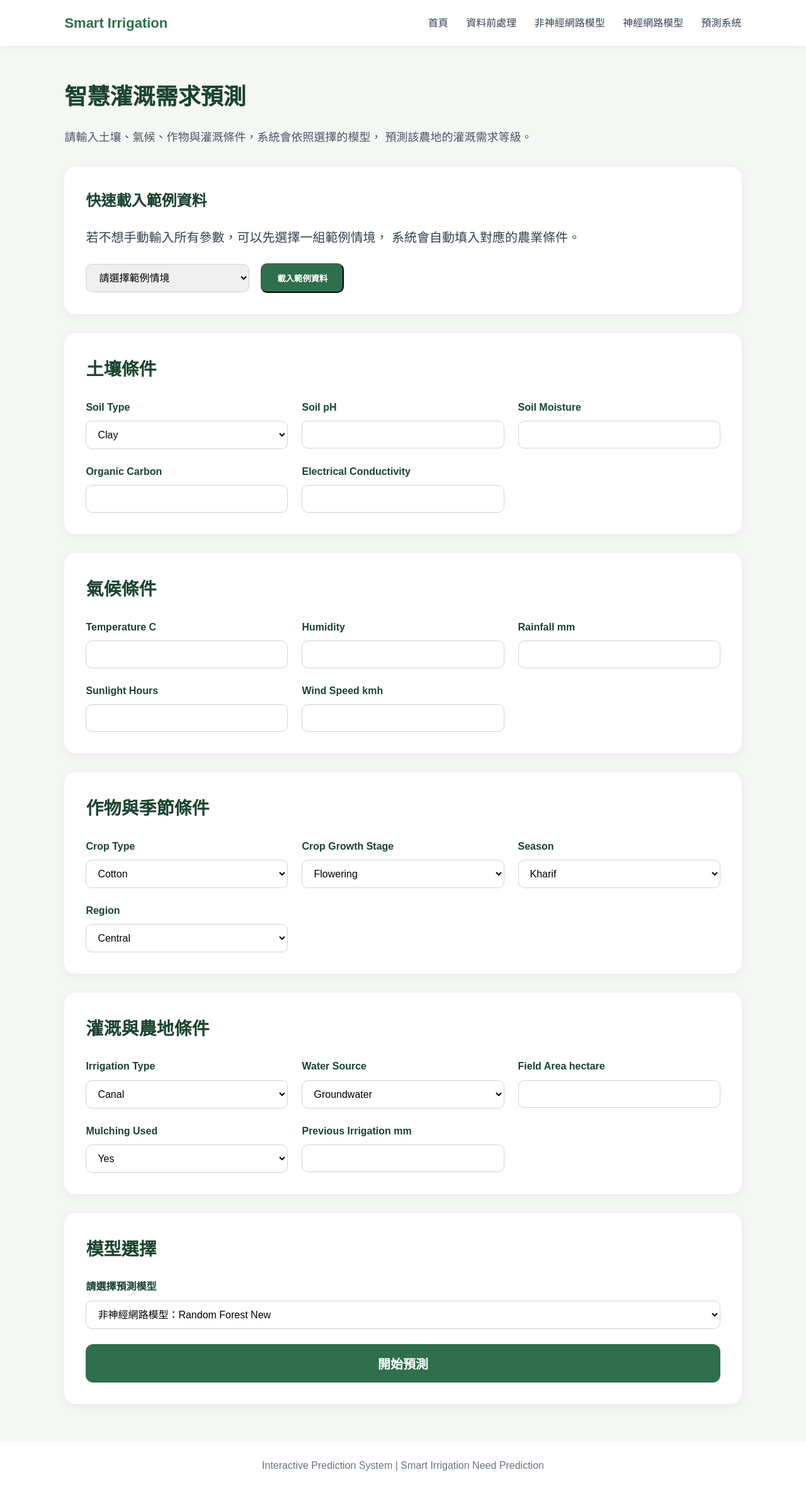
After one commit to Kooji0716/irrigation_web, a Flask app: page /predict in a window 1280 px wide. The commit adds this page. Shown: the whole page at 63% size. Run offline with Flask 3, Linux system fonts and the light colour scheme.

Commit message:
新增預測頁面，前端網頁初步完成

```diff
--- a/app.py
+++ b/app.py
@@ -1,4 +1,4 @@
-from flask import Flask, render_template
+from flask import Flask, render_template, request
 
 app = Flask(__name__)
 
@@ -23,5 +23,26 @@ def neural_network():
     return render_template("neural_network.html")
 
 
+@app.route("/predict", methods=["GET", "POST"])
+def predict():
+    if request.method == "POST":
+        model_type = request.form.get("model_type")
+
+        if model_type == "rf":
+            result = "Medium"
+            explanation = "目前使用的是非神經網路模型示範結果。正式版本會串接 Random Forest New 模型。"
+        else:
+            result = "Medium"
+            explanation = "目前使用的是神經網路模型示範結果。正式版本會串接 Keras / TensorFlow 模型。"
+
+        return render_template(
+            "predict.html",
+            result=result,
+            explanation=explanation
+        )
+
+    return render_template("predict.html")
+
+
 if __name__ == "__main__":
     app.run(debug=True)
--- a/static/css/style.css
+++ b/static/css/style.css
@@ -538,3 +538,134 @@ table td:nth-child(6) {
         width: 100%;
     }
 }
+
+/* =========================
+   Prediction Page
+========================= */
+.example-control {
+    display: flex;
+    gap: 18px;
+    align-items: center;
+    margin-top: 22px;
+    flex-wrap: wrap;
+}
+
+.example-control select {
+    padding: 12px 16px;
+    border: 1px solid #cbd5d1;
+    border-radius: 10px;
+    font-size: 16px;
+    min-width: 260px;
+}
+
+.predict-form {
+    margin-top: 30px;
+}
+
+.form-section {
+    background-color: #ffffff;
+    padding: 34px;
+    border-radius: 18px;
+    margin-bottom: 30px;
+    box-shadow: 0 4px 18px rgba(0, 0, 0, 0.05);
+}
+
+.form-section h2 {
+    color: #1b4332;
+    margin-bottom: 22px;
+    font-size: 28px;
+}
+
+.form-grid {
+    display: grid;
+    grid-template-columns: repeat(3, 1fr);
+    gap: 22px;
+}
+
+.form-group {
+    display: flex;
+    flex-direction: column;
+}
+
+.form-group label {
+    color: #1b4332;
+    font-weight: 700;
+    margin-bottom: 8px;
+}
+
+.form-group input,
+.form-group select {
+    padding: 12px 14px;
+    border: 1px solid #cbd5d1;
+    border-radius: 10px;
+    font-size: 16px;
+    background-color: #ffffff;
+}
+
+.form-group input:focus,
+.form-group select:focus {
+    outline: none;
+    border-color: #52b788;
+    box-shadow: 0 0 0 3px rgba(82, 183, 136, 0.16);
+}
+
+.full-width {
+    grid-column: 1 / -1;
+}
+
+.predict-btn {
+    margin-top: 24px;
+    width: 100%;
+    padding: 16px 24px;
+    background-color: #2f6f4e;
+    color: #ffffff;
+    border: none;
+    border-radius: 12px;
+    font-size: 20px;
+    font-weight: 700;
+    cursor: pointer;
+    transition: background-color 0.2s ease, transform 0.2s ease;
+}
+
+.predict-btn:hover {
+    background-color: #24583e;
+    transform: translateY(-2px);
+}
+
+.result-card {
+    background-color: #ffffff;
+    border-radius: 18px;
+    padding: 34px;
+    margin-bottom: 30px;
+    text-align: center;
+    box-shadow: 0 4px 18px rgba(0, 0, 0, 0.05);
+    border-left: 8px solid #52b788;
+}
+
+.result-card h2 {
+    color: #1b4332;
+    font-size: 30px;
+    margin-bottom: 16px;
+}
+
+.result-label {
+    font-size: 44px;
+    font-weight: 800;
+    color: #2f6f4e;
+    margin-bottom: 12px;
+}
+
+@media (max-width: 900px) {
+    .form-grid {
+        grid-template-columns: 1fr;
+    }
+
+    .example-control {
+        flex-direction: column;
+        align-items: stretch;
+    }
+
+    .example-control select {
+        width: 100%;
+    }
+}
--- /dev/null
+++ b/static/js/predict.js
@@ -0,0 +1,87 @@
+function setValue(id, value) {
+    document.getElementById(id).value = value;
+}
+
+function loadExample() {
+    const example = document.getElementById("exampleSelect").value;
+
+    if (example === "") {
+        alert("請先選擇一組範例情境");
+        return;
+    }
+
+    if (example === "dry") {
+        setValue("Soil_Type", "Sandy");
+        setValue("Soil_pH", 6.20);
+        setValue("Soil_Moisture", 15.00);
+        setValue("Organic_Carbon", 0.60);
+        setValue("Electrical_Conductivity", 1.20);
+
+        setValue("Temperature_C", 34.00);
+        setValue("Humidity", 38.00);
+        setValue("Rainfall_mm", 150.00);
+        setValue("Sunlight_Hours", 10.50);
+        setValue("Wind_Speed_kmh", 28.00);
+
+        setValue("Crop_Type", "Rice");
+        setValue("Crop_Growth_Stage", "Flowering");
+        setValue("Season", "Kharif");
+        setValue("Region", "South");
+
+        setValue("Irrigation_Type", "Drip");
+        setValue("Water_Source", "Groundwater");
+        setValue("Field_Area_hectare", 2.50);
+        setValue("Mulching_Used", "No");
+        setValue("Previous_Irrigation_mm", 20.00);
+    }
+
+    if (example === "normal") {
+        setValue("Soil_Type", "Loamy");
+        setValue("Soil_pH", 6.80);
+        setValue("Soil_Moisture", 35.00);
+        setValue("Organic_Carbon", 1.10);
+        setValue("Electrical_Conductivity", 1.80);
+
+        setValue("Temperature_C", 26.00);
+        setValue("Humidity", 62.00);
+        setValue("Rainfall_mm", 850.00);
+        setValue("Sunlight_Hours", 7.50);
+        setValue("Wind_Speed_kmh", 14.00);
+
+        setValue("Crop_Type", "Wheat");
+        setValue("Crop_Growth_Stage", "Vegetative");
+        setValue("Season", "Rabi");
+        setValue("Region", "Central");
+
+        setValue("Irrigation_Type", "Canal");
+        setValue("Water_Source", "River");
+        setValue("Field_Area_hectare", 1.80);
+        setValue("Mulching_Used", "Yes");
+        setValue("Previous_Irrigation_mm", 45.00);
+    }
+
+    if (example === "wet") {
+        setValue("Soil_Type", "Clay");
+        setValue("Soil_pH", 7.10);
+        setValue("Soil_Moisture", 58.00);
+        setValue("Organic_Carbon", 1.40);
+        setValue("Electrical_Conductivity", 2.10);
+
+        setValue("Temperature_C", 21.00);
+        setValue("Humidity", 85.00);
+        setValue("Rainfall_mm", 1900.00);
+        setValue("Sunlight_Hours", 5.50);
+        setValue("Wind_Speed_kmh", 6.00);
+
+        setValue("Crop_Type", "Sugarcane");
+        setValue("Crop_Growth_Stage", "Harvest");
+        setValue("Season", "Kharif");
+        setValue("Region", "East");
+
+        setValue("Irrigation_Type", "Rainfed");
+        setValue("Water_Source", "Rainwater");
+        setValue("Field_Area_hectare", 3.00);
+        setValue("Mulching_Used", "Yes");
+        setValue("Previous_Irrigation_mm", 80.00);
+    }
+}
--- a/templates/index.html
+++ b/templates/index.html
@@ -15,7 +15,7 @@
             <a href="/preprocessing">資料前處理</a>
             <a href="/sklearn-models">非神經網路模型</a>
             <a href="/neural-network">神經網路模型</a>
-            <a href="#">預測系統</a>
+            <a href="/predict">預測系統</a>
         </nav>
     </header>
 
--- a/templates/neural_network.html
+++ b/templates/neural_network.html
@@ -15,7 +15,7 @@
             <a href="/preprocessing">資料前處理</a>
             <a href="/sklearn-models">非神經網路模型</a>
             <a href="/neural-network">神經網路模型</a>
-            <a href="#">預測系統</a>
+            <a href="/predict">預測系統</a>
         </nav>
     </header>
 
--- /dev/null
+++ b/templates/predict.html
@@ -0,0 +1,246 @@
+<!DOCTYPE html>
+<html lang="zh-Hant">
+<head>
+    <meta charset="UTF-8">
+    <meta name="viewport" content="width=device-width, initial-scale=1.0">
+    <title>預測系統 | 智慧灌溉需求預測系統</title>
+    <link rel="stylesheet" href="{{ url_for('static', filename='css/style.css') }}">
+</head>
+<body>
+
+    <header class="navbar">
+        <div class="logo">Smart Irrigation</div>
+        <nav>
+             <a href="/">首頁</a>
+            <a href="/preprocessing">資料前處理</a>
+            <a href="/sklearn-models">非神經網路模型</a>
+            <a href="/neural-network">神經網路模型</a>
+            <a href="/predict">預測系統</a>
+        </nav>
+    </header>
+
+    <main class="container">
+
+        <section class="page-title">
+            <h1>智慧灌溉需求預測</h1>
+            <p>
+                請輸入土壤、氣候、作物與灌溉條件，系統會依照選擇的模型，
+                預測該農地的灌溉需求等級。
+            </p>
+        </section>
+
+        <section class="section">
+            <h2>快速載入範例資料</h2>
+            <p>
+                若不想手動輸入所有參數，可以先選擇一組範例情境，
+                系統會自動填入對應的農業條件。
+            </p>
+
+            <div class="example-control">
+                <select id="exampleSelect">
+                    <option value="">請選擇範例情境</option>
+                    <option value="dry">乾燥高溫情境</option>
+                    <option value="normal">一般中等情境</option>
+                    <option value="wet">濕潤低需求情境</option>
+                </select>
+
+                <button type="button" class="btn" onclick="loadExample()">載入範例資料</button>
+            </div>
+        </section>
+
+        <form action="/predict" method="POST" class="predict-form">
+
+            <section class="form-section">
+                <h2>土壤條件</h2>
+
+                <div class="form-grid">
+                    <div class="form-group">
+                        <label>Soil Type</label>
+                        <select name="Soil_Type" id="Soil_Type" required>
+                            <option value="Clay">Clay</option>
+                            <option value="Loamy">Loamy</option>
+                            <option value="Sandy">Sandy</option>
+                            <option value="Silt">Silt</option>
+                        </select>
+                    </div>
+
+                    <div class="form-group">
+                        <label>Soil pH</label>
+                        <input type="number" step="0.01" name="Soil_pH" id="Soil_pH" required>
+                    </div>
+
+                    <div class="form-group">
+                        <label>Soil Moisture</label>
+                        <input type="number" step="0.01" name="Soil_Moisture" id="Soil_Moisture" required>
+                    </div>
+
+                    <div class="form-group">
+                        <label>Organic Carbon</label>
+                        <input type="number" step="0.01" name="Organic_Carbon" id="Organic_Carbon" required>
+                    </div>
+
+                    <div class="form-group">
+                        <label>Electrical Conductivity</label>
+                        <input type="number" step="0.01" name="Electrical_Conductivity" id="Electrical_Conductivity" required>
+                    </div>
+                </div>
+            </section>
+
+            <section class="form-section">
+                <h2>氣候條件</h2>
+
+                <div class="form-grid">
+                    <div class="form-group">
+                        <label>Temperature C</label>
+                        <input type="number" step="0.01" name="Temperature_C" id="Temperature_C" required>
+                    </div>
+
+                    <div class="form-group">
+                        <label>Humidity</label>
+                        <input type="number" step="0.01" name="Humidity" id="Humidity" required>
+                    </div>
+
+                    <div class="form-group">
+                        <label>Rainfall mm</label>
+                        <input type="number" step="0.01" name="Rainfall_mm" id="Rainfall_mm" required>
+                    </div>
+
+                    <div class="form-group">
+                        <label>Sunlight Hours</label>
+                        <input type="number" step="0.01" name="Sunlight_Hours" id="Sunlight_Hours" required>
+                    </div>
+
+                    <div class="form-group">
+                        <label>Wind Speed kmh</label>
+                        <input type="number" step="0.01" name="Wind_Speed_kmh" id="Wind_Speed_kmh" required>
+                    </div>
+                </div>
+            </section>
+
+            <section class="form-section">
+                <h2>作物與季節條件</h2>
+
+                <div class="form-grid">
+                    <div class="form-group">
+                        <label>Crop Type</label>
+                        <select name="Crop_Type" id="Crop_Type" required>
+                            <option value="Cotton">Cotton</option>
+                            <option value="Maize">Maize</option>
+                            <option value="Potato">Potato</option>
+                            <option value="Rice">Rice</option>
+                            <option value="Sugarcane">Sugarcane</option>
+                            <option value="Wheat">Wheat</option>
+                        </select>
+                    </div>
+
+                    <div class="form-group">
+                        <label>Crop Growth Stage</label>
+                        <select name="Crop_Growth_Stage" id="Crop_Growth_Stage" required>
+                            <option value="Flowering">Flowering</option>
+                            <option value="Harvest">Harvest</option>
+                            <option value="Sowing">Sowing</option>
+                            <option value="Vegetative">Vegetative</option>
+                        </select>
+                    </div>
+
+                    <div class="form-group">
+                        <label>Season</label>
+                        <select name="Season" id="Season" required>
+                            <option value="Kharif">Kharif</option>
+                            <option value="Rabi">Rabi</option>
+                            <option value="Zaid">Zaid</option>
+                        </select>
+                    </div>
+
+                    <div class="form-group">
+                        <label>Region</label>
+                        <select name="Region" id="Region" required>
+                            <option value="Central">Central</option>
+                            <option value="East">East</option>
+                            <option value="North">North</option>
+                            <option value="South">South</option>
+                            <option value="West">West</option>
+                        </select>
+                    </div>
+                </div>
+            </section>
+
+            <section class="form-section">
+                <h2>灌溉與農地條件</h2>
+
+                <div class="form-grid">
+                    <div class="form-group">
+                        <label>Irrigation Type</label>
+                        <select name="Irrigation_Type" id="Irrigation_Type" required>
+                            <option value="Canal">Canal</option>
+                            <option value="Drip">Drip</option>
+                            <option value="Rainfed">Rainfed</option>
+                            <option value="Sprinkler">Sprinkler</option>
+                        </select>
+                    </div>
+
+                    <div class="form-group">
+                        <label>Water Source</label>
+                        <select name="Water_Source" id="Water_Source" required>
+                            <option value="Groundwater">Groundwater</option>
+                            <option value="Rainwater">Rainwater</option>
+                            <option value="Reservoir">Reservoir</option>
+                            <option value="River">River</option>
+                        </select>
+                    </div>
+
+                    <div class="form-group">
+                        <label>Field Area hectare</label>
+                        <input type="number" step="0.01" name="Field_Area_hectare" id="Field_Area_hectare" required>
+                    </div>
+
+                    <div class="form-group">
+                        <label>Mulching Used</label>
+                        <select name="Mulching_Used" id="Mulching_Used" required>
+                            <option value="Yes">Yes</option>
+                            <option value="No">No</option>
+                        </select>
+                    </div>
+
+                    <div class="form-group">
+                        <label>Previous Irrigation mm</label>
+                        <input type="number" step="0.01" name="Previous_Irrigation_mm" id="Previous_Irrigation_mm" required>
+                    </div>
+                </div>
+            </section>
+
+            <section class="form-section">
+                <h2>模型選擇</h2>
+
+                <div class="form-grid">
+                    <div class="form-group full-width">
+                        <label>請選擇預測模型</label>
+                        <select name="model_type" id="model_type" required>
+                            <option value="rf">非神經網路模型：Random Forest New</option>
+                            <option value="nn">神經網路模型：Keras / TensorFlow MLP</option>
+                        </select>
+                    </div>
+                </div>
+
+                <button type="submit" class="predict-btn">開始預測</button>
+            </section>
+
+            {% if result %}
+            <section class="result-card">
+                <h2>預測結果</h2>
+                <p class="result-label">{{ result }}</p>
+                <p>{{ explanation }}</p>
+            </section>
+            {% endif %}
+
+        </form>
+
+    </main>
+
+    <footer>
+        <p>Interactive Prediction System | Smart Irrigation Need Prediction</p>
+    </footer>
+
+    <script src="{{ url_for('static', filename='js/predict.js') }}"></script>
+</body>
+</html>
--- a/templates/preprocessing.html
+++ b/templates/preprocessing.html
@@ -11,11 +11,11 @@
     <header class="navbar">
         <div class="logo">智慧灌溉需求預測系統</div>
         <nav>
-            <a href="/">首頁</a>
+             <a href="/">首頁</a>
             <a href="/preprocessing">資料前處理</a>
             <a href="/sklearn-models">非神經網路模型</a>
             <a href="/neural-network">神經網路模型</a>
-            <a href="#">預測系統</a>
+            <a href="/predict">預測系統</a>
         </nav>
     </header>
 
--- a/templates/sklearn_models.html
+++ b/templates/sklearn_models.html
@@ -11,11 +11,11 @@
     <header class="navbar">
         <div class="logo">Smart Irrigation</div>
         <nav>
-            <a href="/">首頁</a>
+             <a href="/">首頁</a>
             <a href="/preprocessing">資料前處理</a>
             <a href="/sklearn-models">非神經網路模型</a>
             <a href="/neural-network">神經網路模型</a>
-            <a href="#">預測系統</a>
+            <a href="/predict">預測系統</a>
         </nav>
     </header>
 
```
